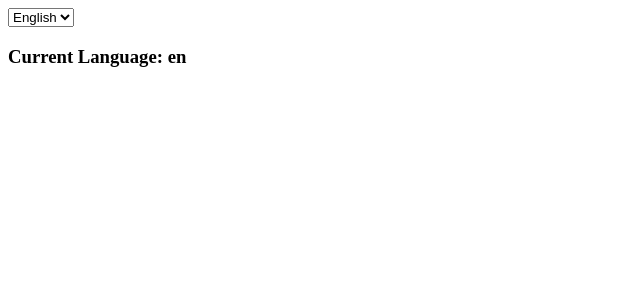
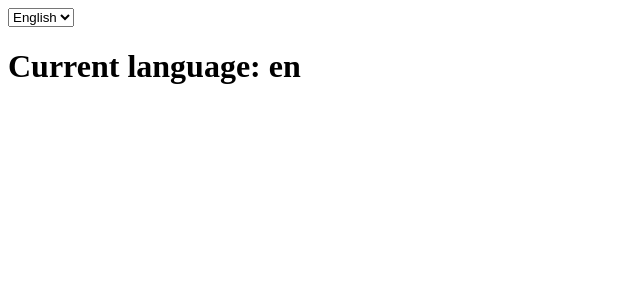
Before and after one commit to Marius0092/react-exercises, a React (Create React App) app: page / in a window 1280 px wide. Shown: the top 300 px of the page, without its empty margins (0-640 px from the left). Built offline with nearby package versions, Linux system fonts and the light colour scheme.

Commit message:
context-02

```diff
--- a/src/DisplayLanguage.js
+++ b/src/DisplayLanguage.js
@@ -3,5 +3,12 @@ import { LanguageContext } from "./LanguageContext";
 
 export function DisplayLanguage() {
     const language = useContext(LanguageContext)
-    return <h3>Current Language: {language}</h3>
+    // return <h3>Current Language: {language}</h3>
+    return(
+        <LanguageContext.Consumer>
+            {language =>{
+                return <h1>Current language: {language}</h1>
+            }}
+        </LanguageContext.Consumer>
+    )
 }
```
